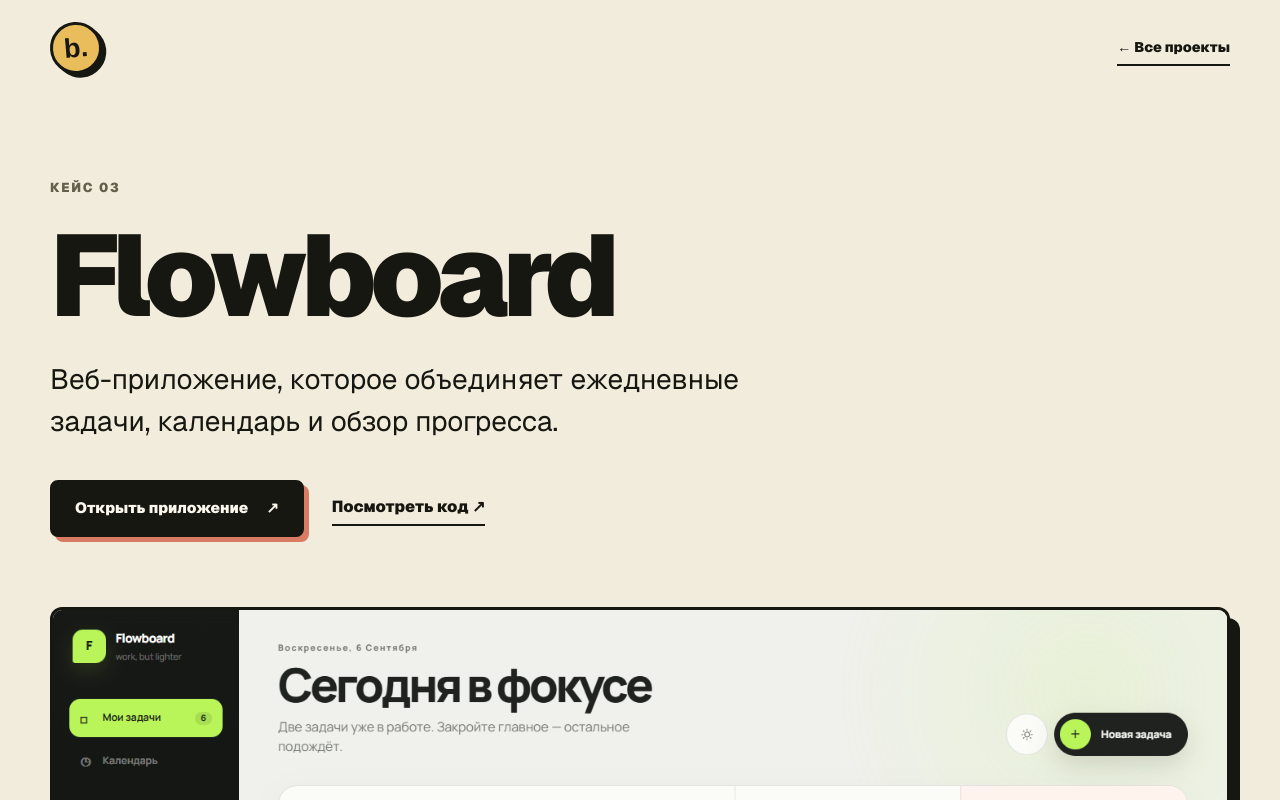
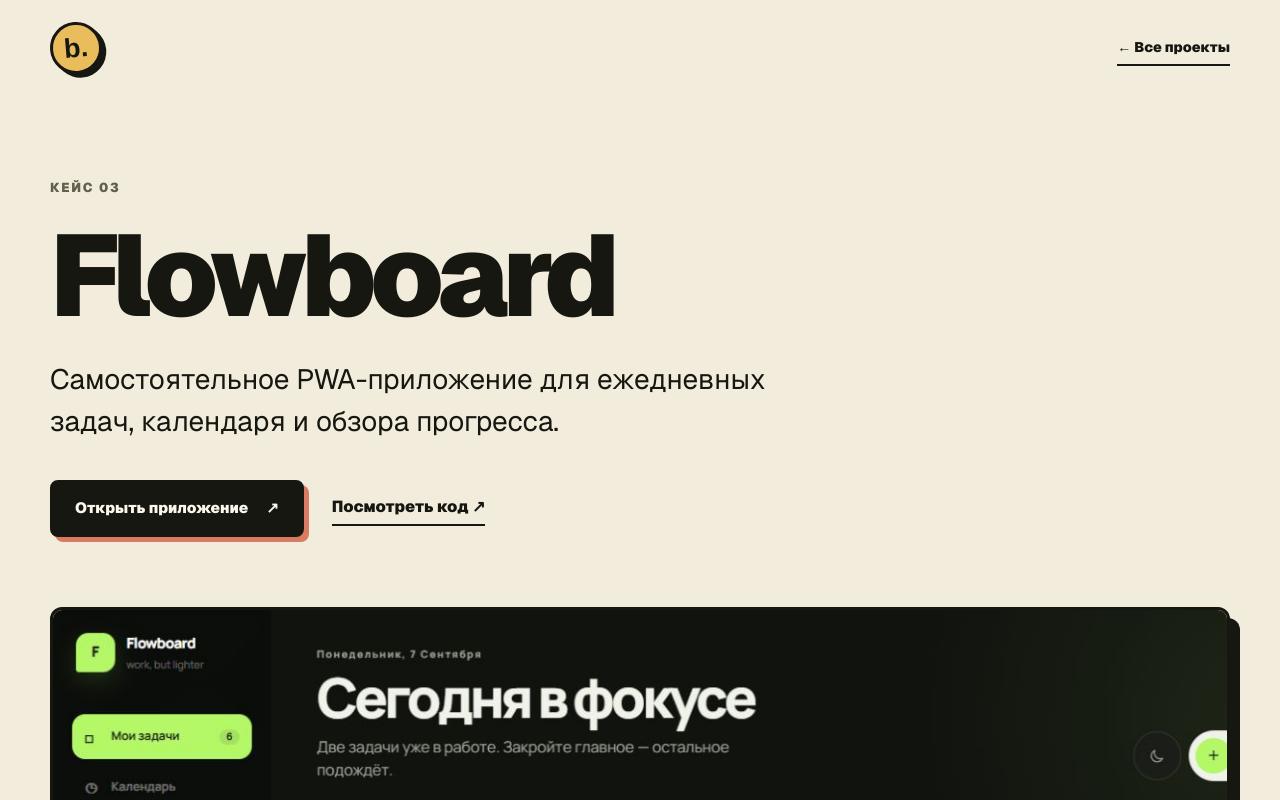
Before and after one commit to blagone/portfolio, a Next.js app: page /projects/flowboard/case in a window 1280 px wide. Shown: the top 800 px of the page. Built offline with nearby package versions, Linux system fonts and the light colour scheme.

Commit message:
feat: sync Flowboard production case

```diff
--- a/src/app/page.tsx
+++ b/src/app/page.tsx
@@ -7,7 +7,7 @@ type Project = { index: string; title: string; description: string; result: stri
 const projects: Project[] = [
   { index: "01", title: "Сайт-портфолио", description: "Задача: собрать узнаваемую личную страницу, на которой проекты легко посмотреть и открыть.", result: "Результат: адаптивный сайт на Next.js с авторской иллюстрацией и прямыми ссылками на работы.", tags: ["Next.js", "TypeScript", "UI"], preview: "/previews/portfolio.png", liveUrl: "https://portfolio-kappa-teal-36.vercel.app", githubUrl: "https://github.com/blagone/portfolio", caseUrl: "/projects/portfolio", accent: "card-coral" },
   { index: "02", title: "Ember & Bean", description: "Задача: придумать и реализовать выразительный концепт сайта specialty-кофейни.", result: "Результат: тёплый адаптивный лендинг с цельной айдентикой и интерактивной навигацией.", tags: ["React", "Концепт", "Responsive"], preview: "/previews/coffee.png", liveUrl: "https://coffee-landing-kohl.vercel.app", githubUrl: "https://github.com/blagone/coffee-landing", caseUrl: "/projects/ember-bean", accent: "card-sage" },
-  { index: "03", title: "Flowboard", description: "Задача: объединить ежедневные задачи, календарь и обзор прогресса в одном веб-приложении.", result: "Результат: канбан-доска с фильтрами и аналитикой. Данные хранятся локально в браузере, без бэкенда.", tags: ["Next.js", "localStorage", "Web app"], preview: "/previews/flowboard.png", liveUrl: "/projects/flowboard", githubUrl: "https://github.com/blagone/task-board", caseUrl: "/projects/flowboard/case", accent: "card-sun" },
+  { index: "03", title: "Flowboard", description: "Задача: превратить ежедневное планирование в понятный рабочий процесс без регистрации и лишних экранов.", result: "Результат: адаптивная PWA-доска с архивом, тегами, поиском, аналитикой и переносимыми JSON-резервными копиями.", tags: ["Next.js", "TypeScript", "PWA"], preview: "/previews/flowboard.png", liveUrl: "https://flowboard-blagone.vercel.app", githubUrl: "https://github.com/blagone/task-board", caseUrl: "/projects/flowboard/case", accent: "card-sun" },
 ];
 
 const skills = ["HTML", "CSS", "JavaScript", "TypeScript", "React", "Next.js", "Git"];
--- a/src/app/projects/flowboard/case/page.tsx
+++ b/src/app/projects/flowboard/case/page.tsx
@@ -7,14 +7,14 @@ export default function FlowboardCase() {
   return <CasePage
     eyebrow="кейс 03"
     title="Flowboard"
-    intro="Веб-приложение, которое объединяет ежедневные задачи, календарь и обзор прогресса."
+    intro="Самостоятельное PWA-приложение для ежедневных задач, календаря и обзора прогресса."
     preview="/previews/flowboard.png"
     previewAlt="Рабочий экран веб-приложения Flowboard"
-    task="Объединить ежедневные задачи, календарь и обзор прогресса в одном веб-приложении."
-    solution="Канбан-доска дополнилась фильтрами и аналитикой, а состояние приложения сохраняется локально в браузере."
-    result="Рабочее приложение позволяет вести задачи и просматривать прогресс без отдельного бэкенда."
-    tags={["Next.js", "localStorage", "Web app"]}
-    liveUrl="/projects/flowboard"
+    task="Собрать спокойный рабочий процесс для задач без регистрации, перегруженных меню и зависимости от сервера."
+    solution="Канбан-доска получила календарь, аналитику, архив с восстановлением, поиск и фильтрацию по тегам. Состояние хранится локально, а экспорт и проверяемый импорт JSON позволяют переносить резервную копию между устройствами."
+    result="Готовая адаптивная PWA работает на компьютере и телефоне, поддерживает горячие клавиши и сохраняет данные прямо в браузере."
+    tags={["Next.js", "TypeScript", "PWA", "localStorage", "JSON backup"]}
+    liveUrl="https://flowboard-blagone.vercel.app"
     liveLabel="Открыть приложение"
     githubUrl="https://github.com/blagone/task-board"
   />;
--- a/src/app/projects/flowboard/page.tsx
+++ b/src/app/projects/flowboard/page.tsx
@@ -1,9 +1,8 @@
-import Link from "next/link";
 import type { Metadata } from "next";
+import { redirect } from "next/navigation";
+
 export const metadata: Metadata = { title: "Flowboard — трекер задач" };
+
 export default function FlowboardPage() {
- return <main style={{position:"fixed",inset:0,zIndex:100,background:"#f0f1ec",display:"flex",flexDirection:"column"}}>
- <Link href="/" style={{padding:"10px 20px",background:"#171711",color:"#fbf7ec",fontSize:14}}>← Вернуться в портфолио</Link>
- <iframe src="/flowboard-app/index.html" title="Flowboard — задачи, календарь и аналитика" style={{width:"100%",flex:1,border:0}} />
- </main>;
+  redirect("https://flowboard-blagone.vercel.app");
 }
--- a/src/app/sitemap.ts
+++ b/src/app/sitemap.ts
@@ -6,7 +6,6 @@ export default function sitemap(): MetadataRoute.Sitemap {
     { url: base, lastModified: new Date(), changeFrequency: "monthly", priority: 1 },
     { url: `${base}/projects/portfolio`, lastModified: new Date(), changeFrequency: "monthly", priority: .8 },
     { url: `${base}/projects/ember-bean`, lastModified: new Date(), changeFrequency: "monthly", priority: .8 },
-    { url: `${base}/projects/flowboard`, lastModified: new Date(), changeFrequency: "monthly", priority: .8 },
     { url: `${base}/projects/flowboard/case`, lastModified: new Date(), changeFrequency: "monthly", priority: .8 },
   ];
 }
```
Also changed, not shown: public/previews/flowboard.png.
